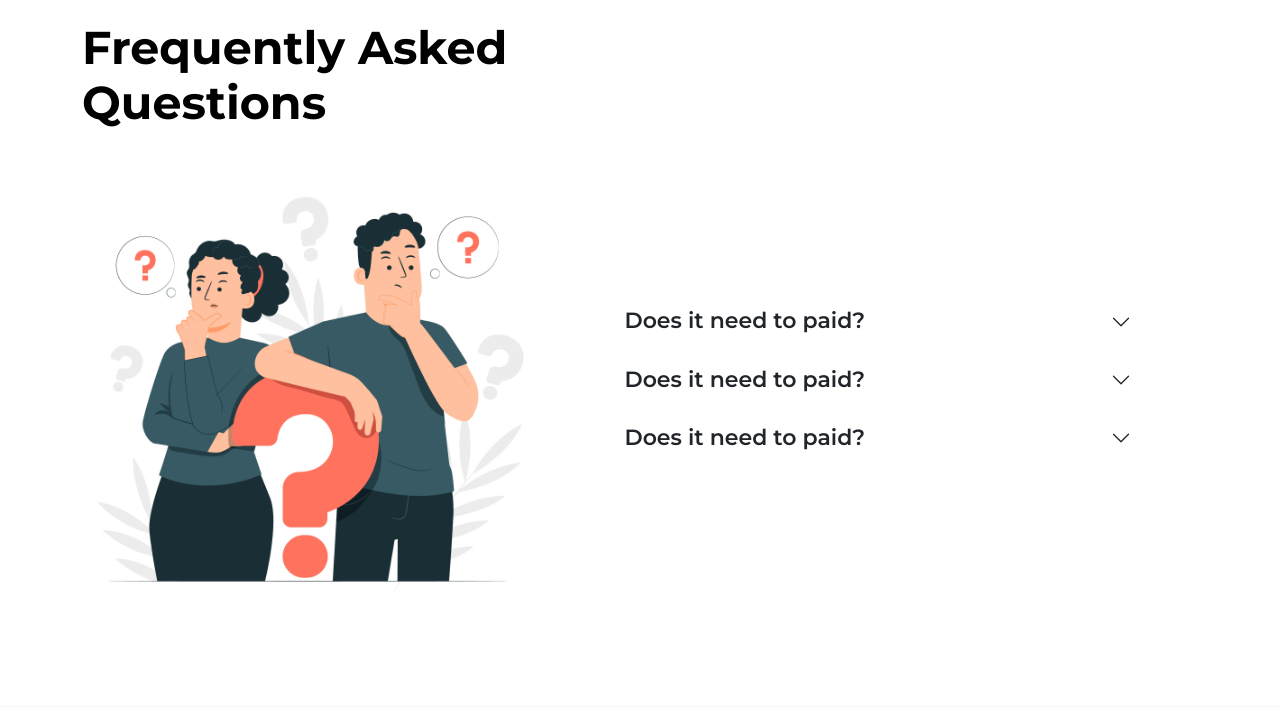
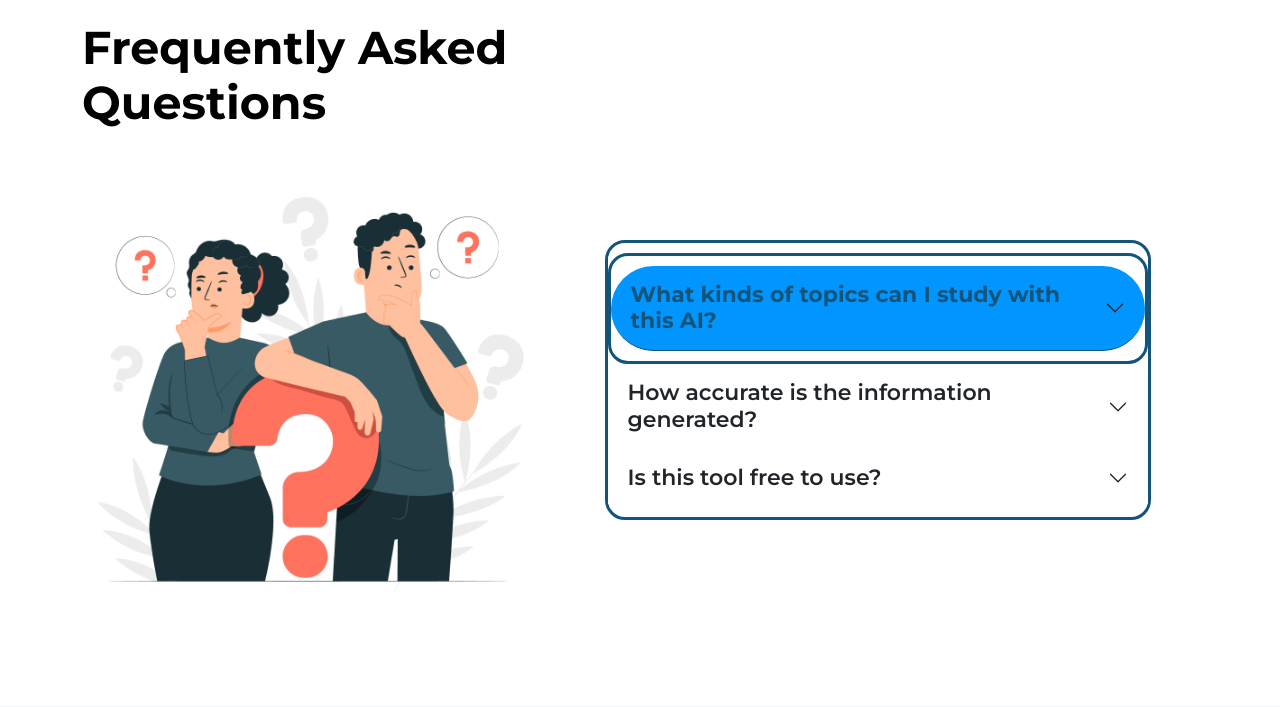
Before and after one commit to Leart-O/Hackathon, a PHP site: page / in a window 1280 px wide. Shown: the part 3198-3905 px from the top of the page. Run offline with PHP 8.4, Linux system fonts and the light colour scheme.

Commit message:
text and map updated

```diff
--- a/css/style.css
+++ b/css/style.css
@@ -1,4 +1,3 @@
-
 :root {
   --white-color:                  #ffffff;
   --primary-color:                #13547a;
@@ -844,6 +843,15 @@ blockquote {
   line-height: 40px;
 }
 
+/* Add a dark blue border around the entire FAQ accordion */
+.faq-section .accordion {
+  border: 3px solid var(--primary-color);
+  border-radius: var(--border-radius-medium);
+  background: var(--white-color);
+  padding: 10px 0;
+}
+
+
 /*---------------------------------------
   NEWSLETTER
 -----------------------------------------*/
@@ -1142,3 +1150,15 @@ blockquote {
     font-size: 20px;
   }
 }
+
+/* Light blue background for the first accordion item */
+.special-accordion-item .special-accordion-btn {
+    background: #0095ff; /* Light blue, matches Bootstrap info bg */
+    color: var(--primary-color);
+    font-weight: var(--font-weight-bold);
+    border-bottom: 1px solid var(--primary-color);
+}
+.special-accordion-item .special-accordion-btn:not(.collapsed) {
+    background: var(--secondary-color);
+    color: #fff;
+}
--- a/flashcards.php
+++ b/flashcards.php
@@ -125,6 +125,7 @@ if ($_SERVER['REQUEST_METHOD'] === 'POST' && isset($_POST['summary'])) {
             </div>
         </div>
     </section>
+    <iframe class="google-map" src="https://www.google.com/maps/embed?pb=!1m18!1m12!1m3!1d23473.182190548214!2d21.1177961743164!3d42.658223799999995!2m3!1f0!2f0!3f0!3m2!1i1024!2i768!4f13.1!3m3!1m2!1s0x13549eeb8dca42eb%3A0x6e2e935d0eaa29c4!2sShkolla%20Digjitale%20%7C%20Digital%20School!5e0!3m2!1sen!2s!4v1748162918883!5m2!1sen!2s" width="100%" height="250" style="border:0;" allowfullscreen="" loading="lazy" referrerpolicy="no-referrer-when-downgrade"></iframe>
 </main>
 <script>
 const flashcardArea = document.getElementById('flashcard-area');
--- a/index.php
+++ b/index.php
@@ -690,16 +690,18 @@ if ($_SERVER['REQUEST_METHOD'] === 'POST' && isset($_POST['prompt'])) {
 
                         <div class="col-lg-6 col-12 m-auto">
                             <div class="accordion" id="accordionExample">
-                                <div class="accordion-item">
-                                    <h2 class="accordion-header" id="headingOne">
-                                        <button class="accordion-button collapsed" type="button" data-bs-toggle="collapse" data-bs-target="#collapseOne" aria-expanded="false" aria-controls="collapseOne">
-                                        Does it need to paid?
+                                <div class="accordion-item special-accordion-item">
+    <h2 class="accordion-header" id="headingOne" style="border: 3px solid var(--primary-color);
+  border-radius: var(--border-radius-medium);
+  background: var(--white-color);
+  padding: 10px 0;">
+        <button class="accordion-button collapsed special-accordion-btn" type="button" data-bs-toggle="collapse" data-bs-target="#collapseOne" aria-expanded="false" aria-controls="collapseOne">
+            What kinds of topics can I study with this AI?
         </button>
     </h2>
-
     <div id="collapseOne" class="accordion-collapse collapse" aria-labelledby="headingOne" data-bs-parent="#accordionExample">
         <div class="accordion-body">
-                                            You can modify any of this with custom CSS or overriding our default variables. It's also worth noting that just about any HTML can go within the <code>.accordion-body</code>, though the transition does limit overflow.
+            You can study virtually anything! From school subjects like biology, history, and math, to broader topics like personal finance, coding, or even specific exam prep. Just type in what you want to learn, and the AI will generate content tailored to it.
         </div>
     </div>
 </div>
@@ -707,13 +709,13 @@ if ($_SERVER['REQUEST_METHOD'] === 'POST' && isset($_POST['prompt'])) {
                                 <div class="accordion-item">
                                     <h2 class="accordion-header" id="headingTwo">
                                         <button class="accordion-button collapsed" type="button" data-bs-toggle="collapse" data-bs-target="#collapseTwo" aria-expanded="false" aria-controls="collapseTwo">
-                                        Does it need to paid?
+                                        How accurate is the information generated?
                                     </button>
                                     </h2>
 
                                     <div id="collapseTwo" class="accordion-collapse collapse" aria-labelledby="headingTwo" data-bs-parent="#accordionExample">
                                         <div class="accordion-body">
-                                            You can modify any of this with custom CSS or overriding our default variables. It's also worth noting that just about any HTML can go within the <code>.accordion-body</code>, though the transition does limit overflow.
+                                            The AI pulls from a wide base of reliable sources and is designed to provide accurate, up-to-date, and easy-to-understand explanations. However, it's always good to double-check with official materials for high-stakes exams or specialized content.
                                         </div>
                                     </div>
                                 </div>
@@ -721,13 +723,13 @@ if ($_SERVER['REQUEST_METHOD'] === 'POST' && isset($_POST['prompt'])) {
                                 <div class="accordion-item">
                                     <h2 class="accordion-header" id="headingThree">
                                         <button class="accordion-button collapsed" type="button" data-bs-toggle="collapse" data-bs-target="#collapseThree" aria-expanded="false" aria-controls="collapseThree">
-                                        Does it need to paid?
+                                        Is this tool free to use?
                                     </button>
                                     </h2>
 
                                     <div id="collapseThree" class="accordion-collapse collapse" aria-labelledby="headingThree" data-bs-parent="#accordionExample">
                                         <div class="accordion-body">
-                                            You can modify any of this with custom CSS or overriding our default variables. It's also worth noting that just about any HTML can go within the <code>.accordion-body</code>, though the transition does limit overflow.
+                                            We offer a free basic version with full access to learning materials, quizzes, and flashcards. Premium plans with extra features (like progress tracking or advanced customization) may be available in the future as we grow.
                                         </div>
                                     </div>
                                 </div>
@@ -748,7 +750,7 @@ if ($_SERVER['REQUEST_METHOD'] === 'POST' && isset($_POST['prompt'])) {
                         </div>
 
                         <div class="col-lg-5 col-12 mb-4 mb-lg-0">
-                            <iframe class="google-map" src="https://www.google.com/maps/embed?pb=!1m18!1m12!1m3!1d2595.065641062665!2d-122.4230416990949!3d37.80335401520422!2m3!1f0!2f0!3f0!3m2!1i1024!2i768!4f13.1!3m3!1m2!1s0x80858127459fabad%3A0x808ba520e5e9edb7!2sFrancisco%20Park!5e1!3m2!1sen!2sth!4v1684340239744!5m2!1sen!2sth" width="100%" height="250" style="border:0;" allowfullscreen="" loading="lazy" referrerpolicy="no-referrer-when-downgrade"></iframe>
+                            <iframe class="google-map" src="https://www.google.com/maps/embed?pb=!1m18!1m12!1m3!1d23473.182190548214!2d21.1177961743164!3d42.658223799999995!2m3!1f0!2f0!3f0!3m2!1i1024!2i768!4f13.1!3m3!1m2!1s0x13549eeb8dca42eb%3A0x6e2e935d0eaa29c4!2sShkolla%20Digjitale%20%7C%20Digital%20School!5e0!3m2!1sen!2s!4v1748162918883!5m2!1sen!2s" width="100%" height="250" style="border:0;" allowfullscreen="" loading="lazy" referrerpolicy="no-referrer-when-downgrade"></iframe>
                         </div>
 
                         <div class="col-lg-3 col-md-6 col-12 mb-3 mb-lg- mb-md-0 ms-auto">
```
Lines whose indentation alone changed are shown as unchanged.
